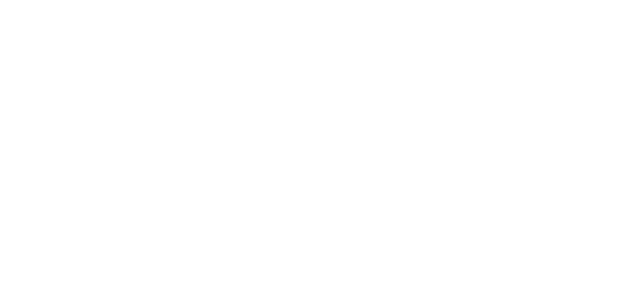
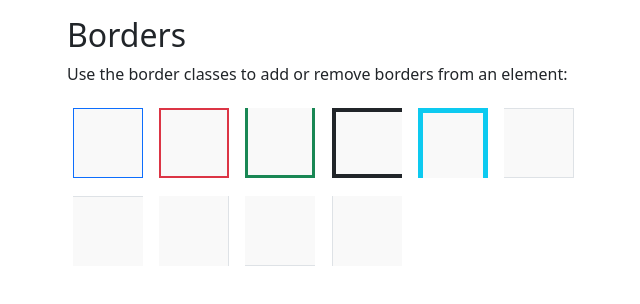
Before and after one commit to kibeert/bootstrap-utilities, a plain HTML site: page index.html in a window 1280 px wide. Shown: the whole page, without its empty margins (15-655 px from the left). Drawn offline with nearby package versions, Linux system fonts and the light colour scheme.

Commit message:
Added border examples to the index page.

```diff
--- a/index.html
+++ b/index.html
@@ -6,9 +6,34 @@
     <title>Bootstrap Utilities</title>
     <link href="https://cdn.jsdelivr.net/npm/bootstrap@5.3.1/dist/css/bootstrap.min.css" rel="stylesheet" integrity="sha384-4bw+/aepP/YC94hEpVNVgiZdgIC5+VKNBQNGCHeKRQN+PtmoHDEXuppvnDJzQIu9" crossorigin="anonymous">
     <script src="https://cdn.jsdelivr.net/npm/bootstrap@5.3.1/dist/js/bootstrap.bundle.min.js" integrity="sha384-HwwvtgBNo3bZJJLYd8oVXjrBZt8cqVSpeBNS5n7C8IVInixGAoxmnlMuBnhbgrkm" crossorigin="anonymous"></script>
-
+    <link rel="icon" type="image/png" sizes="16x16" href="images/android-chrome-512x512.png">
+    <style>
+  span {
+    display: inline-block;
+    width: 70px;
+    height: 70px;
+    margin: 6px;
+    background-color: #f9f9f9;
+  }
+  </style>
 </head>
 <body>
+    <div class="container mt-3">
+  <h2>Borders</h2>
+  <p>Use the border classes to add or remove borders from an element:</p>
 
+  <span class="border border-1 border-primary"></span>
+  <span class="border border-2 border-danger"></span>
+  <span class="border border-top-0 border-3 border-success"></span>
+  <span class="border border-end-0 border-4 border-dark"></span>
+  <span class="border border-bottom-0 border-5 border-info"></span>
+  <span class="border border-start-0"></span>
+  <br>
+
+  <span class="border-top"></span>
+  <span class="border-end"></span>
+  <span class="border-bottom"></span>
+  <span class="border-start"></span>
+</div>
 </body>
 </html>
```
Also changed, not shown: images/android-chrome-512x512.png (added).
